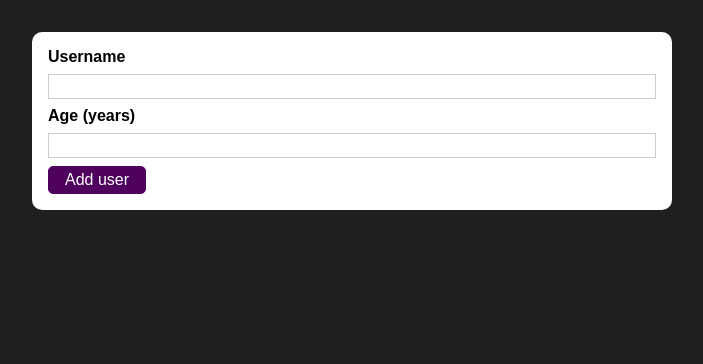
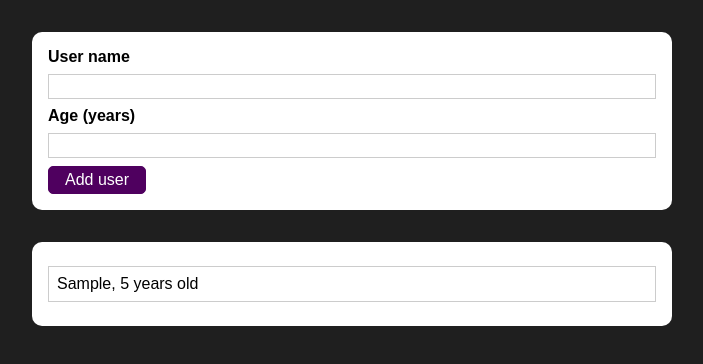
Before and after one commit to elmoura/react-form-exercise, a React (Create React App) app: page / in a window 1280 px wide. Both pictures are taken after typing "Sample", "5" into the empty fields and a click on the button "Add user". Shown: the top 364 px of the page, without its empty margins (288-991 px from the left). Built offline with nearby package versions, Linux system fonts and the light colour scheme.

Commit message:
feat: add UsersList rendering

```diff
--- a/src/App.tsx
+++ b/src/App.tsx
@@ -1,9 +1,19 @@
+import { useState } from "react";
 import { AddUser } from "./components/Users/AddUser";
+import { UsersList } from "./components/Users/UsersList";
+import { IUser } from "./models/User";
 
 function App() {
+  const [usersList, setUsersList] = useState<IUser[]>([]);
+
+  const addUserHandler = (newUser: IUser) => {
+    setUsersList((exisitingUsers) => [newUser, ...exisitingUsers]);
+  };
+
   return (
     <div>
-      <AddUser />
+      <AddUser onAddUser={addUserHandler} />
+      <UsersList users={usersList} />
     </div>
   );
 }
--- a/src/components/Users/AddUser/index.tsx
+++ b/src/components/Users/AddUser/index.tsx
@@ -1,14 +1,19 @@
-import { useState, FormEvent, ChangeEvent } from "react";
+import { useState, FormEvent, ChangeEvent, FunctionComponent } from "react";
+import { Card } from "../../UI/Card";
 import { Button } from "../../UI/Button";
-import { Card } from "../../UI/Card";
 import styles from "./styles.module.css";
+import { IUser } from "../../../models/User";
 
-export const AddUser = () => {
-  const [username, setUsername] = useState("");
+type Props = {
+  onAddUser: (user: IUser) => void;
+};
+
+export const AddUser: FunctionComponent<Props> = ({ onAddUser }) => {
+  const [name, setName] = useState("");
   const [age, setAge] = useState("");
 
-  const handleUsernameChange = (event: ChangeEvent<HTMLInputElement>) => {
-    setUsername(event.target.value);
+  const handleUserNameChange = (event: ChangeEvent<HTMLInputElement>) => {
+    setName(event.target.value);
   };
 
   const handleAgeChange = (event: ChangeEvent<HTMLInputElement>) => {
@@ -18,25 +23,27 @@ export const AddUser = () => {
   const addUserHandler = (event: FormEvent<HTMLFormElement>) => {
     event.preventDefault();
 
-    if (username.trim().length === 0 || age.trim().length === 0) return;
+    if (name.trim().length === 0 || age.trim().length === 0) return;
 
     if (Number(age) < 1) return;
 
-    console.log({ age, username });
+    console.log({ age, name });
+
+    onAddUser({ name, age: Number(age) });
 
     setAge("");
-    setUsername("");
+    setName("");
   };
 
   return (
     <Card className={styles.input}>
       <form onSubmit={addUserHandler}>
-        <label htmlFor="username">Username</label>
+        <label htmlFor="username">User name</label>
         <input
           id="username"
           type="text"
-          onChange={handleUsernameChange}
-          value={username}
+          onChange={handleUserNameChange}
+          value={name}
         />
 
         <label htmlFor="age">Age (years)</label>
--- /dev/null
+++ b/src/components/Users/UsersList/index.tsx
@@ -0,0 +1,22 @@
+import { FunctionComponent } from "react";
+import { IUser } from "../../../models/User";
+import { Card } from "../../UI/Card";
+import styles from "./styles.module.css";
+
+type Props = {
+  users: IUser[];
+};
+
+export const UsersList: FunctionComponent<Props> = ({ users }) => {
+  return (
+    <Card className={styles.users}>
+      <ul>
+        {users.map((user, index) => (
+          <li key={index}>
+            {user.name}, {user.age} years old
+          </li>
+        ))}
+      </ul>
+    </Card>
+  );
+};
--- /dev/null
+++ b/src/components/Users/UsersList/styles.module.css
@@ -0,0 +1,16 @@
+.users {
+  margin: 2rem auto;
+  width: 90%;
+  max-width: 40rem;
+}
+
+.users ul {
+  list-style: none;
+  padding: 1rem;
+}
+
+.users li {
+  border: 1px solid #ccc;
+  margin: 0.5rem 0;
+  padding: 0.5rem;
+}
--- /dev/null
+++ b/src/models/User.ts
@@ -0,0 +1,4 @@
+export interface IUser {
+  name: string;
+  age: number;
+}
```
